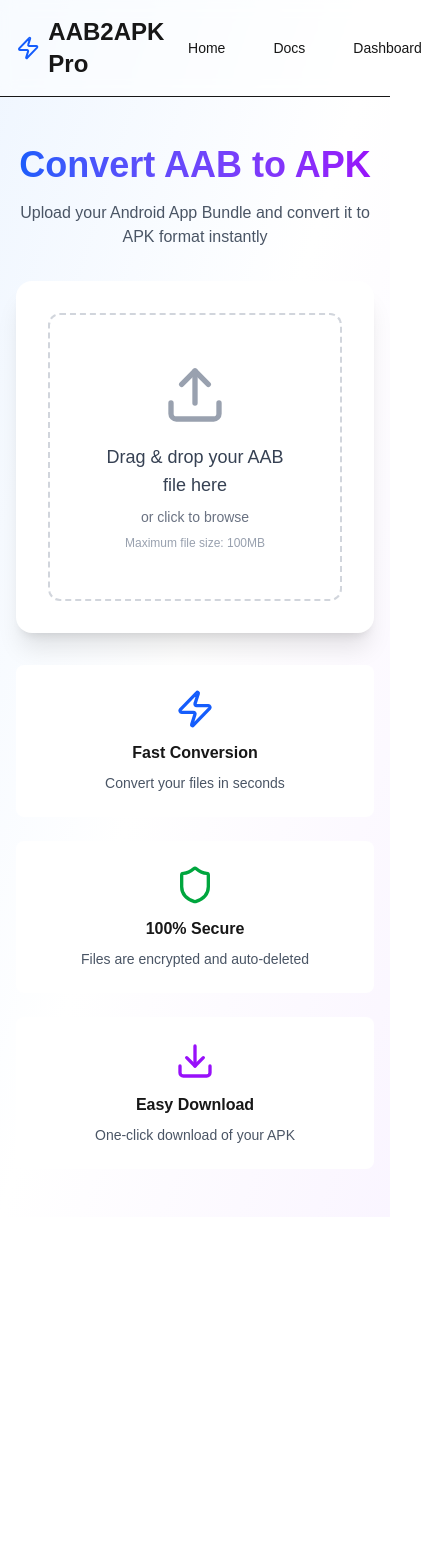
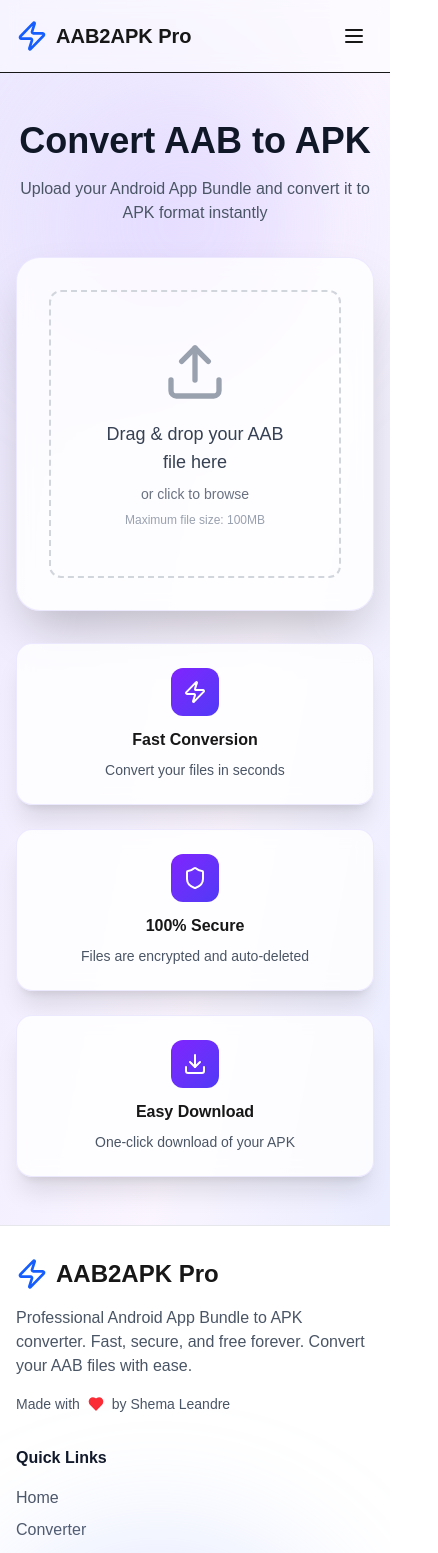
Before and after one commit to leandre000/android-apk-blt, a Next.js app in the folder aab2apk-web/: page /converter in a window 390 px wide. Shown: the top 1553 px of the page, 438 px wide, since content can reach past the window. Before the commit the page ends 1217 px from the top, so only its background shows below. Built offline with nearby package versions, Linux system fonts and the light colour scheme.

Commit message:
updated reviews

```diff
--- a/aab2apk-web/src/app/converter/page.tsx
+++ b/aab2apk-web/src/app/converter/page.tsx
@@ -2,8 +2,9 @@
 
 import { useState, useCallback } from 'react'
 import { Upload, Download, Settings, Zap, CheckCircle, AlertCircle, Loader2, FileArchive, Shield } from 'lucide-react'
-import Link from 'next/link'
 import { useDropzone } from 'react-dropzone'
+import Navigation from '@/components/Navigation'
+import Footer from '@/components/Footer'
 
 interface ConversionOptions {
   universal: boolean
@@ -101,31 +102,19 @@ export default function ConverterPage() {
   }
 
   return (
-    <div className="min-h-screen bg-gradient-to-br from-blue-50 via-white to-purple-50 dark:from-gray-900 dark:via-gray-800 dark:to-gray-900">
-      <nav className="border-b bg-white/50 backdrop-blur-sm dark:bg-gray-900/50 dark:border-gray-800">
-        <div className="container mx-auto px-4 py-4 flex justify-between items-center">
-          <Link href="/" className="flex items-center space-x-2">
-            <Zap className="h-8 w-8 text-blue-600 dark:text-blue-400" />
-            <span className="text-2xl font-bold dark:text-white">AAB2APK Pro</span>
-          </Link>
-          <div className="flex items-center space-x-4">
-            <Link href="/" className="px-4 py-2 text-sm font-medium hover:text-blue-600 dark:text-gray-300">
-              Home
-            </Link>
-            <Link href="/docs" className="px-4 py-2 text-sm font-medium hover:text-blue-600 dark:text-gray-300">
-              Docs
-            </Link>
-            <Link href="/dashboard" className="px-4 py-2 text-sm font-medium hover:text-blue-600 dark:text-gray-300">
-              Dashboard
-            </Link>
-          </div>
-        </div>
-      </nav>
+    <div className="min-h-screen flex flex-col bg-gradient-to-br from-violet-100 via-purple-50 to-indigo-100 dark:from-gray-900 dark:via-purple-900/20 dark:to-gray-900 relative overflow-hidden">
+      {/* Background decorative elements */}
+      <div className="absolute inset-0 overflow-hidden pointer-events-none">
+        <div className="absolute top-20 left-10 w-72 h-72 bg-violet-300/30 dark:bg-violet-600/20 rounded-full blur-3xl"></div>
+        <div className="absolute bottom-20 right-10 w-96 h-96 bg-indigo-300/30 dark:bg-indigo-600/20 rounded-full blur-3xl"></div>
+      </div>
 
-      <main className="container mx-auto px-4 py-12">
+      <Navigation />
+
+      <main className="flex-1 container mx-auto px-4 py-12 relative z-10">
         <div className="max-w-4xl mx-auto">
           <div className="text-center mb-8">
-            <h1 className="text-4xl font-bold mb-4 bg-gradient-to-r from-blue-600 to-purple-600 bg-clip-text text-transparent">
+            <h1 className="text-4xl font-bold mb-4 text-gray-900 dark:text-white">
               Convert AAB to APK
             </h1>
             <p className="text-gray-600 dark:text-gray-300">
@@ -133,22 +122,22 @@ export default function ConverterPage() {
             </p>
           </div>
 
-          <div className="bg-white dark:bg-gray-800 rounded-2xl shadow-xl p-8 mb-8">
+          <div className="bg-white/80 dark:bg-gray-800/80 backdrop-blur-sm rounded-3xl shadow-2xl p-8 mb-8 border border-violet-200/50 dark:border-violet-700/50">
             {!result ? (
               <>
                 <div
                   {...getRootProps()}
                   className={`border-2 border-dashed rounded-xl p-12 text-center transition-all cursor-pointer ${
                     isDragActive
-                      ? 'border-blue-500 bg-blue-50 dark:bg-blue-900/20'
-                      : 'border-gray-300 dark:border-gray-600 hover:border-blue-400'
+                      ? 'border-violet-500 bg-violet-50 dark:bg-violet-900/20'
+                      : 'border-gray-300 dark:border-gray-600 hover:border-violet-400'
                   }`}
                 >
                   <input {...getInputProps()} />
                   <div className="flex flex-col items-center">
                     {file ? (
                       <>
-                        <FileArchive className="h-16 w-16 text-blue-600 dark:text-blue-400 mb-4" />
+                        <FileArchive className="h-16 w-16 text-violet-600 dark:text-violet-400 mb-4" />
                         <p className="text-lg font-medium text-gray-900 dark:text-white mb-2">
                           {file.name}
                         </p>
@@ -160,7 +149,7 @@ export default function ConverterPage() {
                             e.stopPropagation()
                             resetConverter()
                           }}
-                          className="mt-4 text-sm text-blue-600 hover:text-blue-700 dark:text-blue-400"
+                          className="mt-4 text-sm text-violet-600 hover:text-violet-700 dark:text-violet-400"
                         >
                           Choose different file
                         </button>
@@ -204,7 +193,7 @@ export default function ConverterPage() {
                           type="checkbox"
                           checked={options.universal}
                           onChange={(e) => setOptions({ ...options, universal: e.target.checked })}
-                          className="w-5 h-5 text-blue-600 rounded focus:ring-2 focus:ring-blue-500"
+                          className="w-5 h-5 text-violet-600 rounded focus:ring-2 focus:ring-violet-500"
                         />
                         <div>
                           <p className="font-medium dark:text-white">Universal APK</p>
@@ -219,7 +208,7 @@ export default function ConverterPage() {
                           type="checkbox"
                           checked={options.optimize}
                           onChange={(e) => setOptions({ ...options, optimize: e.target.checked })}
-                          className="w-5 h-5 text-blue-600 rounded focus:ring-2 focus:ring-blue-500"
+                          className="w-5 h-5 text-violet-600 rounded focus:ring-2 focus:ring-violet-500"
                         />
                         <div>
                           <p className="font-medium dark:text-white">Optimize APK</p>
@@ -234,7 +223,7 @@ export default function ConverterPage() {
                           type="checkbox"
                           checked={options.sign}
                           onChange={(e) => setOptions({ ...options, sign: e.target.checked })}
-                          className="w-5 h-5 text-blue-600 rounded focus:ring-2 focus:ring-blue-500"
+                          className="w-5 h-5 text-violet-600 rounded focus:ring-2 focus:ring-violet-500"
                         />
                         <div>
                           <p className="font-medium dark:text-white">Sign APK</p>
@@ -252,7 +241,7 @@ export default function ConverterPage() {
                     <button
                       onClick={handleConvert}
                       disabled={converting}
-                      className="w-full py-4 bg-gradient-to-r from-blue-600 to-purple-600 text-white rounded-xl font-semibold hover:from-blue-700 hover:to-purple-700 disabled:opacity-50 disabled:cursor-not-allowed flex items-center justify-center space-x-2 transition-all"
+                      className="w-full py-4 bg-gradient-to-r from-violet-600 to-indigo-600 text-white rounded-xl font-semibold hover:shadow-lg hover:shadow-violet-500/50 disabled:opacity-50 disabled:cursor-not-allowed flex items-center justify-center space-x-2 transition-all"
                     >
                       {converting ? (
                         <>
@@ -271,7 +260,7 @@ export default function ConverterPage() {
                       <div className="mt-4">
                         <div className="w-full bg-gray-200 dark:bg-gray-700 rounded-full h-2">
                           <div
-                            className="bg-gradient-to-r from-blue-600 to-purple-600 h-2 rounded-full transition-all duration-300"
+                            className="bg-gradient-to-r from-violet-600 to-indigo-600 h-2 rounded-full transition-all duration-300"
                             style={{ width: `${progress}%` }}
                           />
                         </div>
@@ -313,7 +302,7 @@ export default function ConverterPage() {
                 <div className="space-y-3">
                   <button
                     onClick={() => alert('Download functionality will be implemented with backend')}
-                    className="w-full py-4 bg-gradient-to-r from-blue-600 to-purple-600 text-white rounded-xl font-semibold hover:from-blue-700 hover:to-purple-700 flex items-center justify-center space-x-2"
+                    className="w-full py-4 bg-gradient-to-r from-violet-600 to-indigo-600 text-white rounded-xl font-semibold hover:shadow-lg hover:shadow-violet-500/50 flex items-center justify-center space-x-2 transition-all"
                   >
                     <Download className="h-5 w-5" />
                     <span>Download APK</span>
@@ -321,7 +310,7 @@ export default function ConverterPage() {
 
                   <button
                     onClick={resetConverter}
-                    className="w-full py-4 border-2 border-gray-300 dark:border-gray-600 text-gray-700 dark:text-gray-300 rounded-xl font-semibold hover:bg-gray-50 dark:hover:bg-gray-700"
+                    className="w-full py-4 border-2 border-violet-300 dark:border-violet-600 text-gray-700 dark:text-gray-300 rounded-xl font-semibold hover:bg-violet-50 dark:hover:bg-violet-900/20 transition-all"
                   >
                     Convert Another File
                   </button>
@@ -331,24 +320,30 @@ export default function ConverterPage() {
           </div>
 
           <div className="grid md:grid-cols-3 gap-6">
-            <div className="bg-white dark:bg-gray-800 rounded-lg p-6 text-center">
-              <Zap className="h-10 w-10 text-blue-600 dark:text-blue-400 mx-auto mb-3" />
+            <div className="bg-white/80 dark:bg-gray-800/80 backdrop-blur-sm rounded-2xl p-6 text-center shadow-xl border border-violet-200/50 dark:border-violet-700/50">
+              <div className="w-12 h-12 bg-gradient-to-br from-violet-600 to-indigo-600 rounded-xl flex items-center justify-center mx-auto mb-3">
+                <Zap className="h-6 w-6 text-white" />
+              </div>
               <h3 className="font-semibold dark:text-white mb-2">Fast Conversion</h3>
               <p className="text-sm text-gray-600 dark:text-gray-400">
                 Convert your files in seconds
               </p>
             </div>
 
-            <div className="bg-white dark:bg-gray-800 rounded-lg p-6 text-center">
-              <Shield className="h-10 w-10 text-green-600 dark:text-green-400 mx-auto mb-3" />
+            <div className="bg-white/80 dark:bg-gray-800/80 backdrop-blur-sm rounded-2xl p-6 text-center shadow-xl border border-violet-200/50 dark:border-violet-700/50">
+              <div className="w-12 h-12 bg-gradient-to-br from-violet-600 to-indigo-600 rounded-xl flex items-center justify-center mx-auto mb-3">
+                <Shield className="h-6 w-6 text-white" />
+              </div>
               <h3 className="font-semibold dark:text-white mb-2">100% Secure</h3>
               <p className="text-sm text-gray-600 dark:text-gray-400">
                 Files are encrypted and auto-deleted
               </p>
             </div>
 
-            <div className="bg-white dark:bg-gray-800 rounded-lg p-6 text-center">
-              <Download className="h-10 w-10 text-purple-600 dark:text-purple-400 mx-auto mb-3" />
+            <div className="bg-white/80 dark:bg-gray-800/80 backdrop-blur-sm rounded-2xl p-6 text-center shadow-xl border border-violet-200/50 dark:border-violet-700/50">
+              <div className="w-12 h-12 bg-gradient-to-br from-violet-600 to-indigo-600 rounded-xl flex items-center justify-center mx-auto mb-3">
+                <Download className="h-6 w-6 text-white" />
+              </div>
               <h3 className="font-semibold dark:text-white mb-2">Easy Download</h3>
               <p className="text-sm text-gray-600 dark:text-gray-400">
                 One-click download of your APK
@@ -357,6 +352,8 @@ export default function ConverterPage() {
           </div>
         </div>
       </main>
+
+      <Footer />
     </div>
   )
 }
```
Also changed, not shown: aab2apk-web/src/app/reviews/page.tsx (+24 -18 lines).
